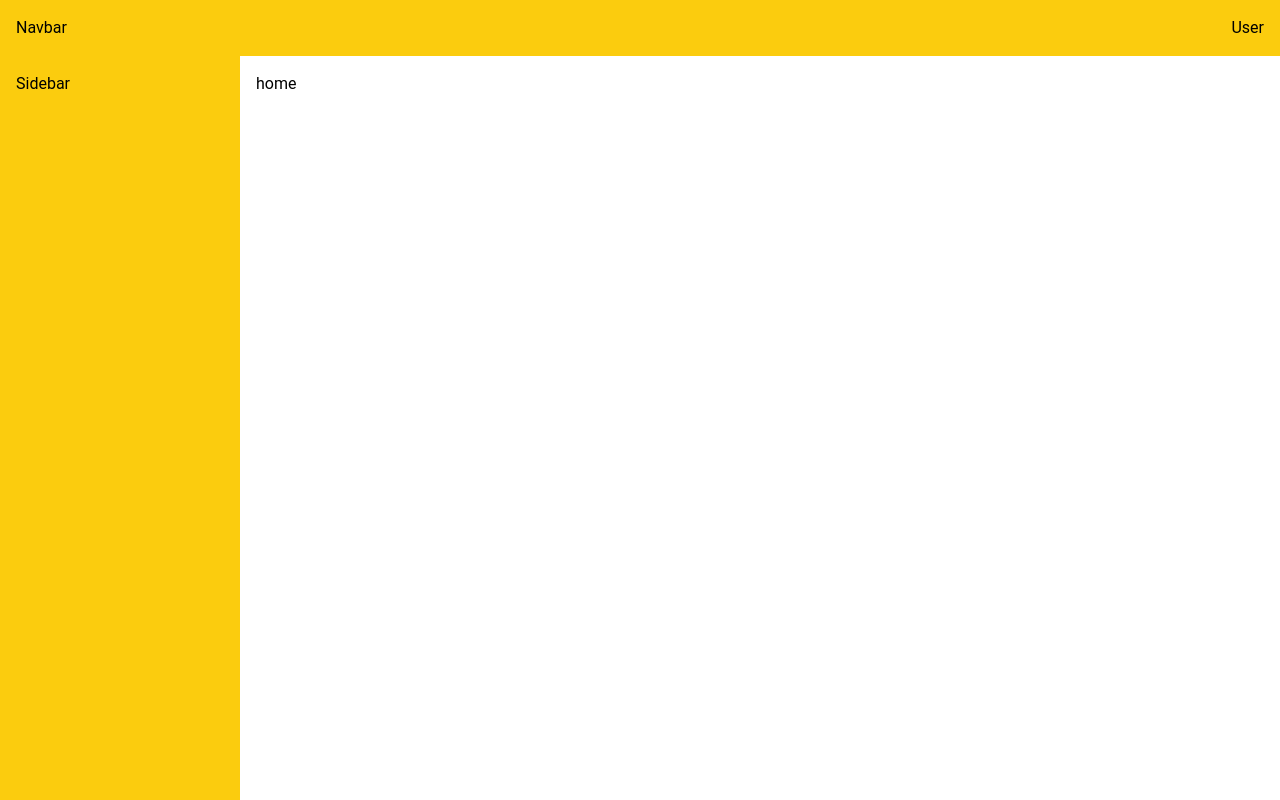
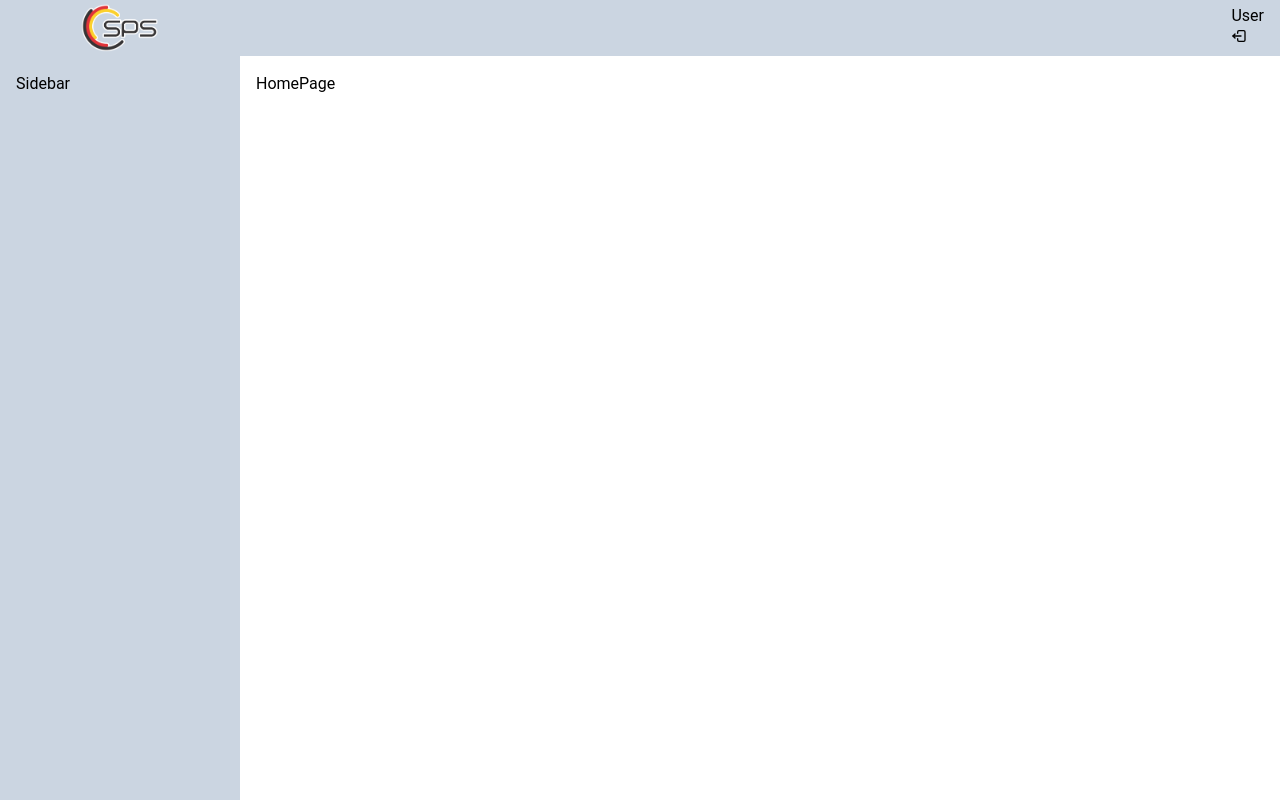
Before and after one commit to ibnusyadzali/oncheck, a React (Create React App) app in the folder frontend/: page / in a window 1280 px wide. Built offline with nearby package versions, Linux system fonts and the light colour scheme.

Commit message:
start home page

```diff
--- a/frontend/package.json
+++ b/frontend/package.json
@@ -6,6 +6,7 @@
     "cra-template": "1.2.0",
     "react": "^19.0.0",
     "react-dom": "^19.0.0",
+    "react-icons": "^5.4.0",
     "react-redux": "^9.2.0",
     "react-router-dom": "^7.0.2",
     "react-scripts": "5.0.1",
--- a/frontend/src/components/NavBar.jsx
+++ b/frontend/src/components/NavBar.jsx
@@ -1,17 +1,23 @@
-import React from 'react'
+import React from "react";
+import { TbLogout2 } from "react-icons/tb";
+import Logo from "../asset/image/LogoNavBar.png";
 
 const NavBar = () => {
   return (
     <div>
-        <div className='bg-secondary w-full h-14 fixed top-0 flex flex-row justify-between p-4 '>
-            <p>Navbar</p>
-            <p>User</p>
+      <div className="bg-slate-300 w-full h-14 fixed top-0 flex flex-row justify-between px-4 py-1">
+        <div className="w-56 h-12 pr-4 flex justify-center">
+          <img src={Logo} alt="logonavbar" className="h-12 w-fit"/>
         </div>
-        <div className='bg-secondary w-60 h-screen fixed top-14 pt-4 pl-4'>
-            Sidebar
-        </div>
+        <p>
+          User <TbLogout2 />
+        </p>
+      </div>
+      <div className="bg-slate-300 w-60 h-screen fixed top-14 pt-4 pl-4">
+        Sidebar
+      </div>
     </div>
-  )
-}
+  );
+};
 
-export default NavBar
+export default NavBar;
--- a/frontend/src/routers/index.jsx
+++ b/frontend/src/routers/index.jsx
@@ -1,7 +1,7 @@
 import {createBrowserRouter} from "react-router-dom"
 import BaseLayout from "../layouts/baselayout"
-import Home from "../views/home"
-import Login from "../views/login"
+import Home from "../views/HomePage"
+import Login from "../views/LoginPage"
 
 const router = createBrowserRouter([
     {
--- a/frontend/src/views/home.jsx
+++ b/frontend/src/views/HomePage.jsx
@@ -1,14 +1,14 @@
 import React from "react";
 // import LoadingScreen from "../components/LoadingScreen";
 
-const home = () => {
+const HomePage = () => {
   return (
     // <LoadingScreen />
 
     <div className="pt-14 pl-60 h-screen">
-      <div className="m-4">home</div>
+      <div className="m-4">HomePage</div>
     </div>
   );
 };
 
-export default home;
+export default HomePage;
--- a/frontend/src/views/login.jsx
+++ b/frontend/src/views/LoginPage.jsx
@@ -1,14 +1,31 @@
-import React from "react";
-import Logo from "../asset/image/Logo SPS no bg.png";
+
+// component
 import Input from "../components/Input";
 import Label from "../components/Label";
 import Button from "../components/Button";
+
+// image
+import Logo from "../asset/image/Logo SPS no bg.png";
 import LoginImage from "../asset/image/LoginImage3.png"
 import IC1 from "../asset/image/IC1.png"
 import IC2 from "../asset/image/IC2.png"
 import IC3 from "../asset/image/IC3.png"
 
-const login = () => {
+// hooks
+import { useNavigate } from "react-router-dom";
+
+
+const LoginPage = () => {
+    const navigate = useNavigate();
+    const handleSubmit = async (event) => {
+      event.preventDefault();
+      try {
+        navigate('/')
+      } catch (error) {
+        console.log(error);
+      }
+    };
+
   return (
     <div className="w-full flex justify-between">
       <div className="bg-white h-screen w-[40%] flex justify-center">
@@ -19,12 +36,12 @@ const login = () => {
             <img src={IC2} alt="" className="fixed top-4 left-4 h-fit w-[15%]" />
             <img src={IC1} alt="" className="fixed bottom-4 left-4 h-fit w-1/6" />
             <div>
-              <form action="" className="flex flex-col">
+              <form onSubmit={handleSubmit} className="flex flex-col">
                 <Label htmlFor="email" className="" text="Email"/>
                 <Input type="email" className=" " placeholder={"Input Your Email Here"} />
                 <Label htmlFor="password" className="" text="Password"/>
                 <Input type="password" className=" " placeholder={"Input Your Password Here"}/>
-                <Button type="button" text="Login"/>
+                <Button type="submit" text="Login"/>
               </form>
             </div>
           </div>
@@ -38,4 +55,4 @@ const login = () => {
   );
 };
 
-export default login;
+export default LoginPage;
```
Also changed, not shown: frontend/src/asset/image/LogoNavBar.png (added), 1 other file (tests, documents, lock files or other folders).
